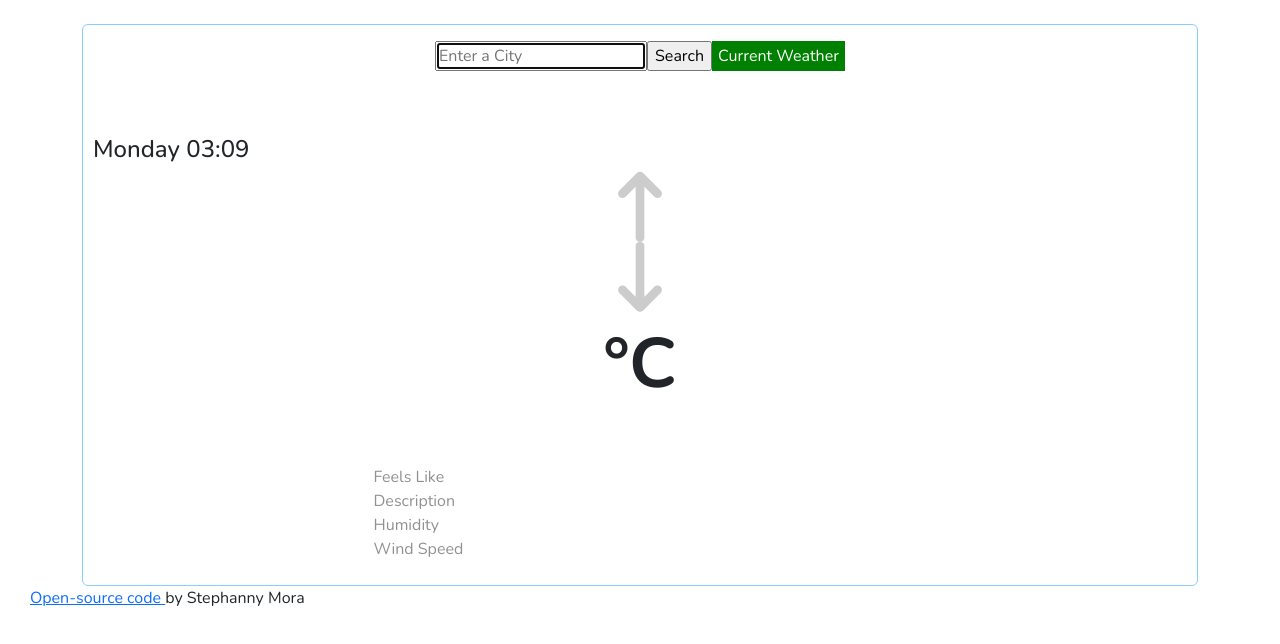
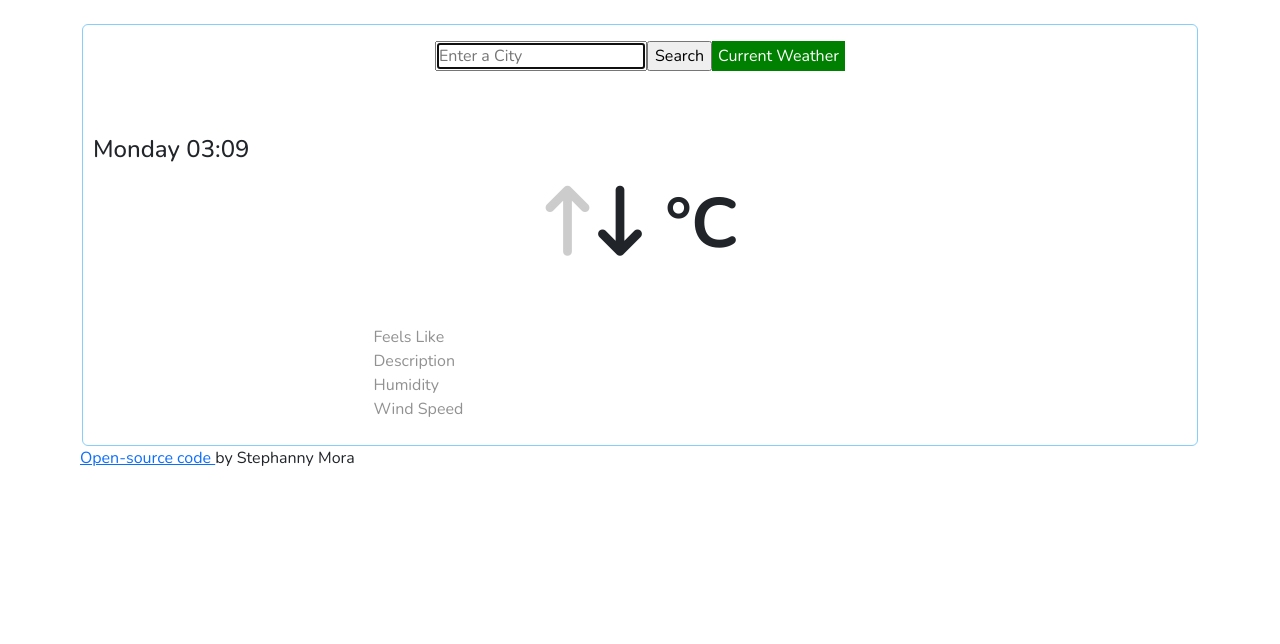
Before and after one commit to StephannyGerico/actual-project, a website built with Parcel: page index.html in a window 1280 px wide. Built offline with nearby package versions, Linux system fonts and the light colour scheme.

Commit message:
fix arrow

```diff
--- a/index.html
+++ b/index.html
@@ -32,7 +32,7 @@
    <h4></h4>
 
     <h1 id="place"></h1>
-    <div id="temp" class="temp"> <i class="fa-solid fa-arrow-up-long" id="arrow"></i><i class="fa-solid fa-arrow-down-long" id="arrow"></i> <span>°C</span></div>
+    <div id="temp" class="temp"> <i class="fa-solid fa-arrow-up-long arrowuno"></i><i class="fa-solid fa-arrow-down-long aroowdos"></i> <span>°C</span></div>
 
 <br>
 <br>
--- a/src/styles.css
+++ b/src/styles.css
@@ -37,8 +37,7 @@ h4 {
   background-color: #f7fbffe7;
 }
 
-#temp,
-#feels {
+#temp {
   text-align: center;
   font-size: 70px;
   font-weight: 700;
@@ -50,15 +49,23 @@ h4 {
   opacity: 0.43;
   text-align: left;
 }
-#arrow {
+
+.arrowuno,
+.arrowdos {
   color: black;
   opacity: 0.2;
-  display: block;
-  text-align: center;
-  margin: 0 auto;
-  font-weight: 700;
+}
+
+.arrowuno:hover {
+  color: gold;
+}
+
+.arrowdos:hover {
+  color: #002ac0;
 }
 
 p {
-  padding-left: 10px;
+  display: block;
+  padding-left: 60px;
+  margin: 0 auto;
 }
```
